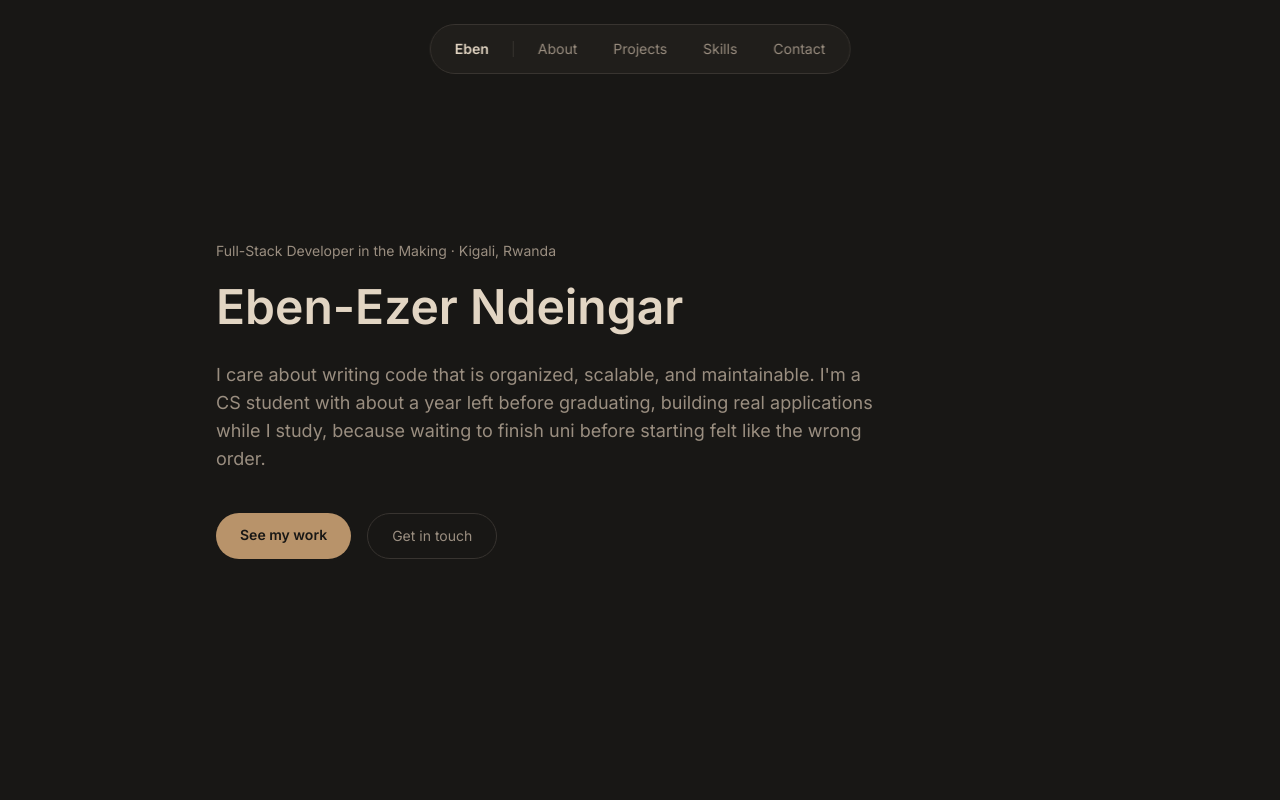
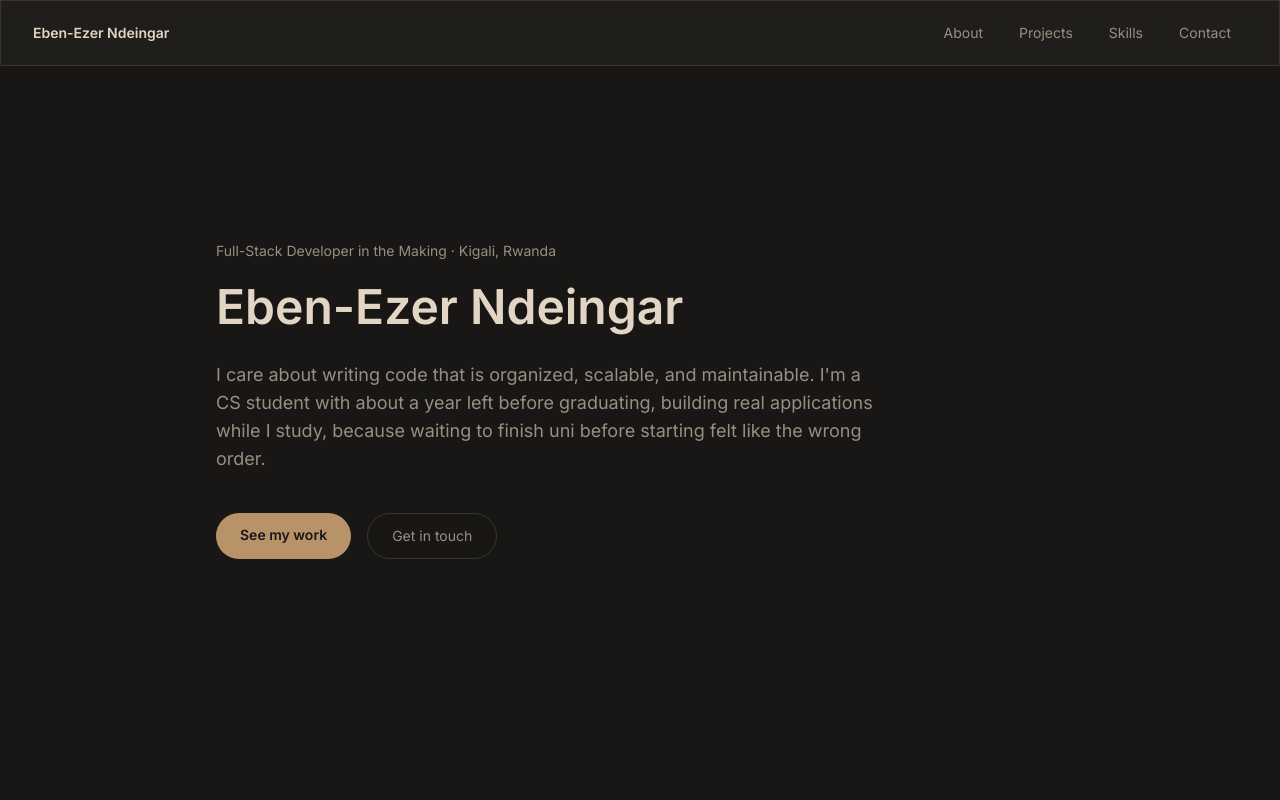
Before and after one commit to Zolender/Z-folio, a React (Vite) app: page / in a window 1280 px wide. Shown: the top 800 px of the page. Built offline with nearby package versions, Linux system fonts and the light colour scheme.

Commit message:
feat: enhance Navbar with scroll detection and dynamic styling adjustments

```diff
--- a/src/components/layout/Navbar.tsx
+++ b/src/components/layout/Navbar.tsx
@@ -1,3 +1,4 @@
+import { useState, useEffect } from "react";
 import { Link } from "react-router";
 
 const links = [
@@ -8,17 +9,37 @@ const links = [
 ];
 
 export default function Navbar() {
+  const [scrolled, setScrolled] = useState(false);
+
+  useEffect(() => {
+    function onScroll() {
+      setScrolled(window.scrollY > 30);
+    }
+    window.addEventListener("scroll", onScroll, { passive: true });
+    return () => window.removeEventListener("scroll", onScroll);
+  }, []);
+
   return (
-    <nav className="fixed top-6 left-1/2 -translate-x-1/2 z-50 flex items-center gap-1 px-2 py-2 rounded-full border border-(--color-border) bg-(--color-surface)/90 backdrop-blur-md">
+    <nav
+      className="fixed z-50 left-1/2 -translate-x-1/2 w-full flex items-center backdrop-blur-md border border-(--color-border) bg-(--color-surface)/90 transition-all duration-300 ease-in-out"
+      style={{
+        maxWidth: scrolled ? "520px" : "100%",
+        top: scrolled ? "24px" : "0px",
+        borderRadius: scrolled ? "9999px" : "0px",
+        padding: scrolled ? "8px" : "16px 32px",
+        justifyContent: scrolled ? "center" : "space-between",
+      }}
+    >
+      {!scrolled && (
         <Link
           to="/"
-        className="px-4 py-1.5 rounded-full text-sm font-semibold text-(--color-text) hover:bg-(--color-surface-lift) transition-colors"
+          className="text-sm font-semibold text-(--color-text) shrink-0"
         >
-        Eben
+          Eben-Ezer Ndeingar
         </Link>
+      )}
 
-      <div className="w-px h-4 bg-(--color-border) mx-1" />
-
+      <div className="flex items-center gap-1">
         {links.map((link) => (
           <a
             key={link.label}
@@ -28,6 +49,7 @@ export default function Navbar() {
             {link.label}
           </a>
         ))}
+      </div>
     </nav>
   );
 }
```
Lines whose indentation alone changed are shown as unchanged.
